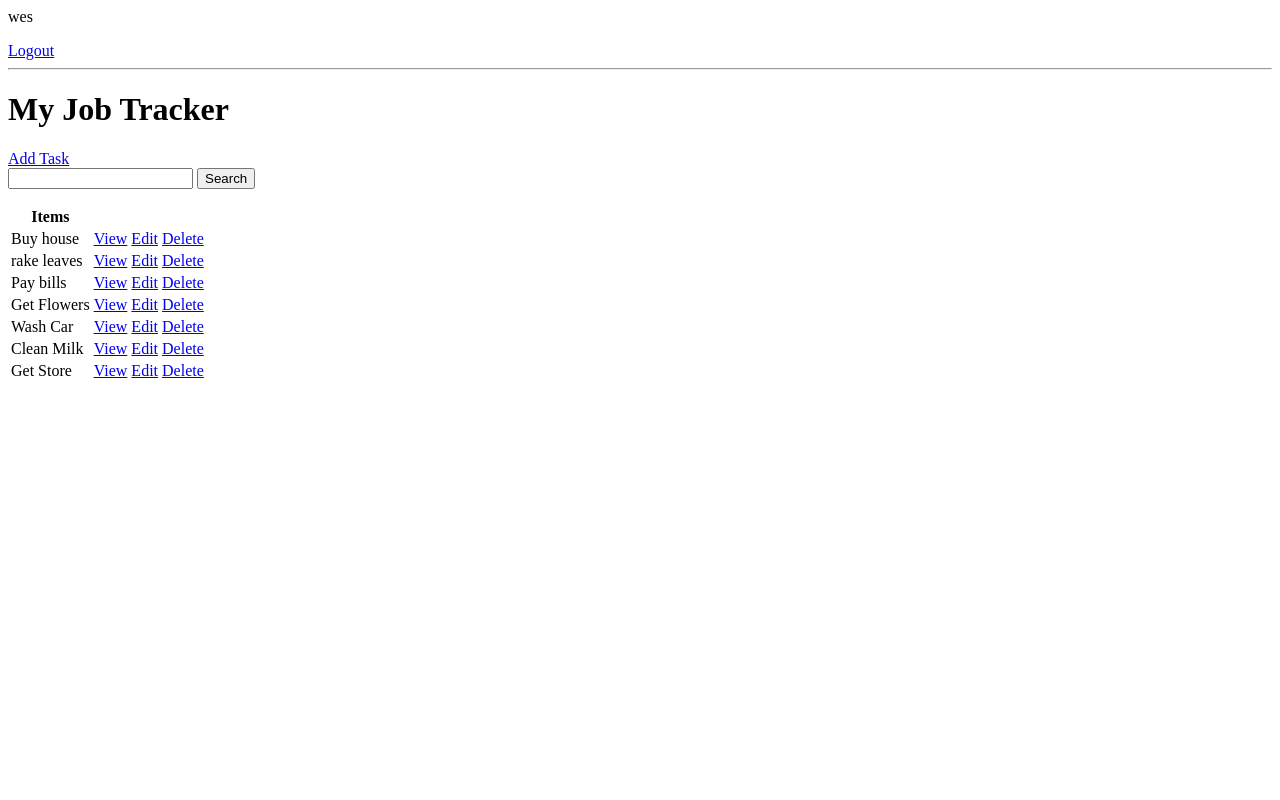
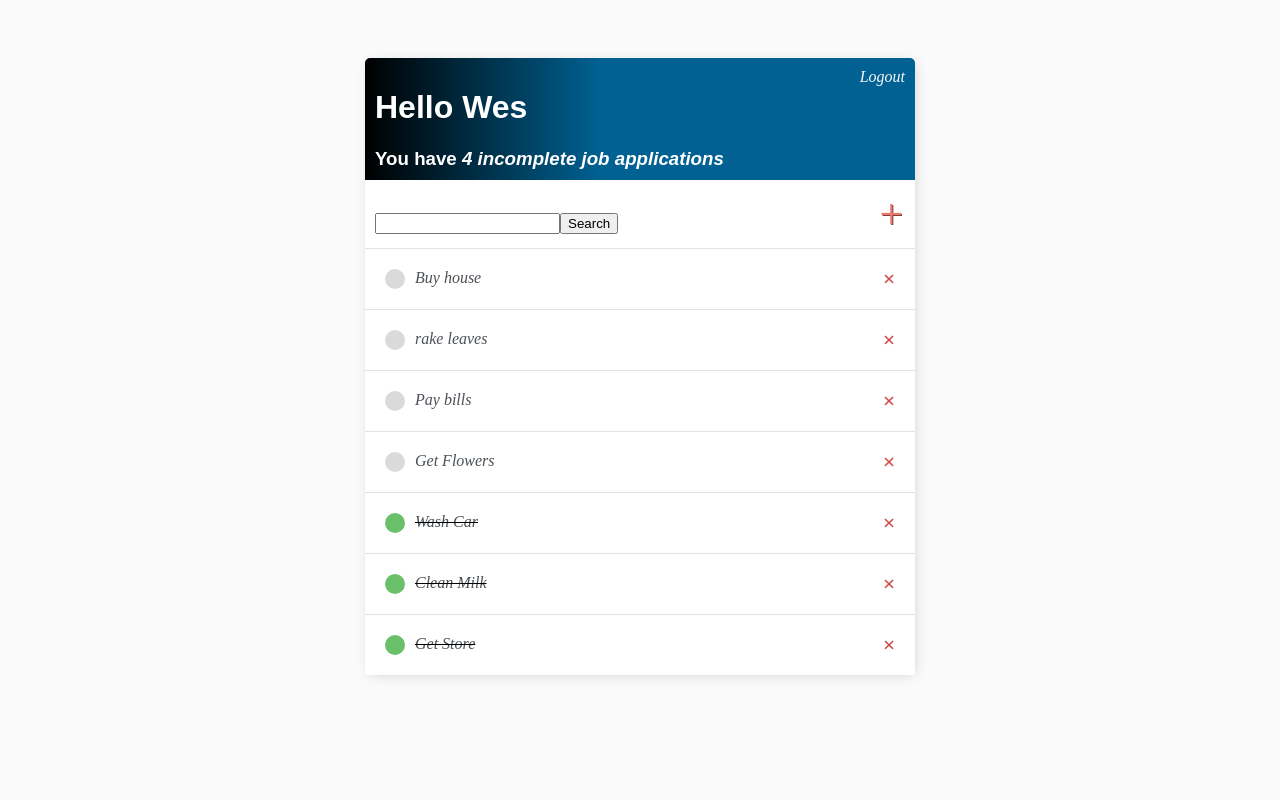
Before and after one commit to WesH0use/Job_Tracker, a Django app: page / in a window 1280 px wide. Run offline with Django 3.2, Linux system fonts and the light colour scheme; a user stored in the database is signed in; data comes from the database, SQL or seed files in the repository; both versions use the stored data as it was after the commit.

Commit message:
Added search functionality for jobs, added styling for header and job list along with search bar and item item buttons and navigation

```diff
--- a/base/templates/base/login.html
+++ b/base/templates/base/login.html
@@ -1,3 +1,6 @@
+{% extends 'base/main.html' %}
+{% block content %}
+
 <h1>Login</h1>
 
 <form method="POST">
@@ -7,3 +10,5 @@
 </form>
 
 <p>Don't have an account?<a href="{% url 'register' %}">Register</a></p>
+
+{% endblock content %}
--- /dev/null
+++ b/base/templates/base/main.html
@@ -0,0 +1,122 @@
+<!DOCTYPE html>
+
+<html lang="en">
+<head>
+    <meta charset="UTF-8">
+    <meta http-equiv="X-UA-Compatible" content="IE=edge">
+    <meta name="viewport" content="width=device-width, initial-scale=1.0">
+    <title>Job Application Tracker</title>
+
+    <style>
+        body{
+            background-color: #fafafa;
+            font-family: Raleway;
+            padding-top: 50px;
+
+        }
+
+        h1,
+        h2,
+        h3,
+        h4,
+        h5,
+        h6
+            {
+                font-family: Raleway, sans-serif;
+        }
+
+        a,
+        p {
+            color: #4b5156;
+        }
+
+        .container{
+            max-width: 550px;
+            margin: auto;
+            background-color: #fff;
+            -webkit-box-shadow: 2px 2px 13px -4px rgba(0,0,0,0.21);
+            box-shadow: 2px 2px 13px -4px rgba(0,0,0,0.21);
+        }
+
+        .header-bar {
+            display: flex;
+            justify-content: space-between;
+            color: #fff;
+            padding: 10px;
+            border-radius: 5px 5px 0 0;
+            background: linear-gradient(90deg, #000000, #006192 43%,#006192 100%);
+        }
+
+        .header-bar a {
+            color: rgb(247, 247, 247);
+            text-decoration: none;
+        }
+
+        .task-wrapper {
+            display: flex;
+            align-items: center;
+            justify-content: space-between;
+            padding: 20px;
+            background-color: #fff;
+            border-top: 1px solid rgb(226, 226, 226);
+        }
+
+        .task-title {
+            display: flex;
+        }
+
+        .task-title a {
+            text-decoration: none;
+            color: #4b5156;
+            margin-left: 10px;
+        }
+
+        .task-complete-icon {
+            height: 20px;
+            width: 20px;
+            background-color: rgb(105, 192, 105);
+            border-radius: 50%;
+        }
+
+        .task-incomplete-icon {
+            height: 20px;
+            width: 20px;
+            background-color: rgb(218, 218, 218);
+            border-radius: 50%;
+        }
+
+        .delete-link {
+            text-decoration: none;
+            font-weight: 900;
+            color: #cf4949;
+            font-size: 22px;
+            line-height: 0;
+        }
+
+        #search-add-wrapper {
+            display: flex;
+            justify-content: space-between;
+            align-items: center;
+            padding: 10px;
+        }
+
+        #add-link {
+            color: #eb796f;
+            text-decoration: none;
+            font-size: 42px;
+            text-shadow: 1px 1px #81413b;
+
+        }
+
+
+    </style>
+</head>
+<body>
+    <div class='container'>
+        {% block content %}
+
+        {% endblock content %}
+    </div>
+
+</body>
+</html>
--- a/base/templates/base/task_confirm_delete.html
+++ b/base/templates/base/task_confirm_delete.html
@@ -1,3 +1,6 @@
+{% extends 'base/main.html' %}
+{% block content %}
+
 <a href="{% url 'tasks' %}"></a>
 
 <form method = "POST">
@@ -5,3 +8,5 @@
     <p>Are you sure you want to delete this task? "{{task}}"</p>
     <input type="submit" value ="Delete"/>
 </form>
+
+{% endblock content %}
--- a/base/templates/base/task_form.html
+++ b/base/templates/base/task_form.html
@@ -1,3 +1,6 @@
+{% extends 'base/main.html' %}
+{% block content %}
+
 <h3>Task Form</h3>
 <a href="{% url 'tasks' %}">Go back</a>
 
@@ -6,3 +9,5 @@
     {{form.as_p}}
     <input type="submit" value="Submit">
 </form>
+
+{% endblock content %}
--- a/base/templates/base/task_list.html
+++ b/base/templates/base/task_list.html
@@ -1,35 +1,49 @@
-{% if request.user.is_authenticated %}
-    <p> {{request.user}} </p>
+{% extends 'base/main.html' %}
+{% block content %}
+
+<div class="header-bar">
+    <div>
+        <h1>Hello {{request.user|title}}</h1>
+        <h3 style="margin:0">You have <i>{{count}} incomplete job application{{ count|pluralize:"s" }}</h3>
+    </div>
+    {% if request.user.is_authenticated %}
     <a href="{% url 'logout' %}">Logout</a>
-{% else %}
-<a href="{% url 'login' %}">Login</a>
-{% endif %}
+    {% else %}
+    <a href="{% url 'login' %}">Login</a>
+    {% endif %}
+</div>
 
-<hr>
-<h1>My Job Tracker {{color}}</h1>
-<a href="{% url 'task-create' %}">Add Task</a>
+<div id="search-add-wrapper">
+    <form method="GET" style="margin-top: 20px;display: flex;">
+        <input type='text' name='search-area' value="{{search_input}}">
+        <input type='submit' value='Search'>
+    </form>
+    <a id="add-link" href="{% url 'task-create' %}">&#x2b;</a>
+</div>
 
 
-<form method="GET">
-    <input type='text' name='search-area' value="{{search_input}}">
-    <input type='submit' value='Search'>
 
-</form>
+<div class="task-items-wrapper">
+    {% for task in tasks%}
+        <div class="task-wrapper">
+        {% if task.complete %}
+        <div class="task-title">
+            <div class="task-complete-icon"></div>
+            <i><s><a href="{% url 'task-update' task.id %}">{{task}}</a></s></i>
+        </div>
+        <a class="delete-link" href="{% url 'task-delete' task.id %}">&#215;</a>
+        {% else %}
+        <div class="task-title">
+            <div class="task-incomplete-icon"></div>
+            <a href="{% url 'task-update' task.id %}">{{task}}</a>
+        </div>
+        <a class="delete-link" href="{% url 'task-delete' task.id %}">&#215;</a>
 
-<table>
-    <tr>
-        <th>Items</th>
-        <th></th>
-    </tr>
-    {% for task in tasks%}
-    <tr>
-        <td>{{task.title}}</td>
-        <td><a href="{% url 'task' task.id %}">View</a></td>
-        <td><a href="{% url 'task-update' task.id %}">Edit</a></td>
-        <td><a href="{% url 'task-delete' task.id %}">Delete</a></td>
+        {% endif %}
+        </div>
 
-    </tr>
     {% empty %}
     <h3>No jobs in list</h3>
     {% endfor %}
-</table>
+</div>
+{% endblock content %}
```
Also changed, not shown: base/templates/base/register.html (+6 -1 lines), db.sqlite3.
